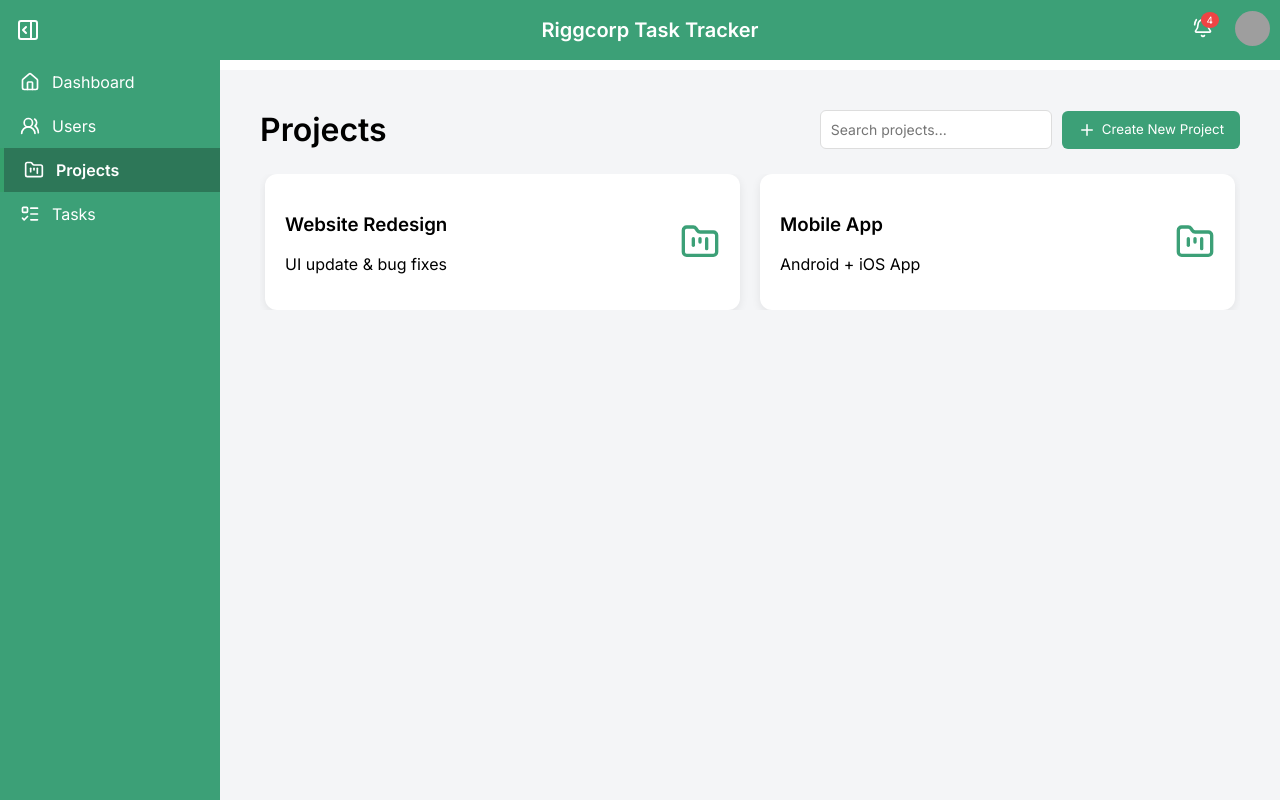
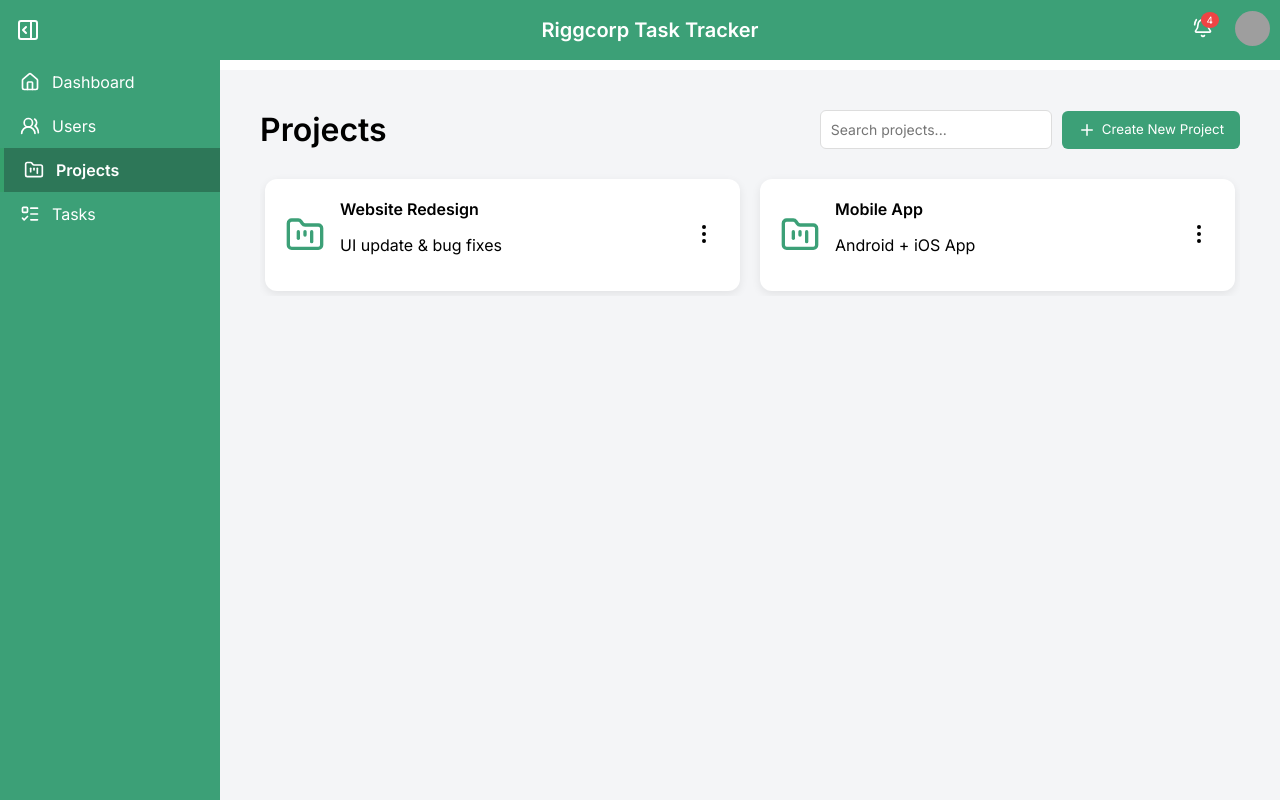
Before and after one commit to SajjadHossain0/Task-Tracker, a Vue app: page /projects in a window 1280 px wide. Built offline with nearby package versions, Linux system fonts and the light colour scheme; sample sign-in values are in the browser's storage; grey boxes are pictures that could not be loaded.

Commit message:
pull commit

```diff
--- a/src/pages/Projects.vue
+++ b/src/pages/Projects.vue
@@ -3,6 +3,8 @@ import { ref, computed } from "vue";
 import { Plus, FolderKanban } from "lucide-vue-next";
 import { useRouter } from "vue-router";
 import { X } from "lucide-vue-next"
+import { MoreVertical } from "lucide-vue-next";
+
 
 
 const router = useRouter();
@@ -45,6 +47,30 @@ function createProject() {
 function openProject(id) {
   router.push(`/projects/${id}`);
 }
+
+
+
+const openMenuId = ref(null);
+
+function toggleMenu(id) {
+  openMenuId.value = openMenuId.value === id ? null : id;
+}
+
+function viewProject(id) {
+  openMenuId.value = null;
+  router.push(`/projects/${id}`);
+}
+
+function editProject(project) {
+  openMenuId.value = null;
+  alert("Edit: " + project.name);
+}
+
+function deleteProject(id) {
+  openMenuId.value = null;
+  projects.value = projects.value.filter(p => p.id !== id);
+}
+
 </script>
 
 <template>
@@ -65,21 +91,6 @@ function openProject(id) {
       </div>
     </div>
 
-    <!-- PROJECT CARDS -->
-    <div class="card-grid">
-      <div class="card" v-for="p in filteredProjects" :key="p.id" @click="openProject(p.id)">
-        <div class="info">
-          <h3>{{ p.name }}</h3>
-          <p>{{ p.description }}</p>
-        </div>
-        <FolderKanban class="icon-big" />
-      </div>
-
-      <div v-if="filteredProjects.length === 0" class="empty-state">
-        No projects found.
-      </div>
-    </div>
-
     <!-- ADD PROJECT MODAL -->
 <div v-if="showModal" class="modal-bg" @click.self="showModal = false">
   <div class="modal">
@@ -89,12 +100,56 @@ function openProject(id) {
         <X class="icon" />
       </button>
     </div>
-        <input v-model="newProject.name" placeholder="Project Name" class="input" />
-        <textarea v-model="newProject.description" placeholder="Project Description" class="textarea"></textarea>
-        <button class="btn" @click="createProject">Create</button>
+
+    <input
+      v-model="newProject.name"
+      placeholder="Project Name"
+      class="input"
+    />
+
+    <textarea
+      v-model="newProject.description"
+      placeholder="Project Description"
+      class="textarea"
+    ></textarea>
+
+    <button class="btn full" @click="createProject">
+      Create
+    </button>
+  </div>
+</div>
+
+
+    <!-- PROJECT CARDS -->
+    <div class="card-grid">
+    <div class="card" v-for="p in filteredProjects" :key="p.id">
+
+  <!-- LEFT CONTENT -->
+  <div class="card-left" @click="openProject(p.id)">
+    <FolderKanban class="icon-big" />
+    <div class="info">
+      <h3>{{ p.name }}</h3>
+      <p>{{ p.description }}</p>
+    </div>
+  </div>
+
+<!-- RIGHT THREE DOTS -->
+<div class="card-right">
+  <button class="dots-btn" @click.stop="toggleMenu(p.id, $event)">
+    <MoreVertical />
+  </button>
+
+  <div v-if="openMenuId === p.id" class="dropdown" :style="dropdownStyle">
+    <div @click="viewProject(p.id)">View</div>
+    <div @click="editProject(p)">Edit</div>
+    <div class="danger" @click="deleteProject(p.id)">Delete</div>
+  </div>
+</div>
+
 </div>
 </div>
   </div>
+
 </template>
 
 <style scoped>
@@ -146,7 +201,7 @@ button{
   width: 18px;
   height: 18px;
 }
-.card-grid {
+/*.card-grid {
   display: grid;
   grid-template-columns: repeat(auto-fit, minmax(260px, 1fr));
   gap: 20px;
@@ -154,7 +209,17 @@ button{
   overflow-y: auto;
   padding-right: 5px;
   padding-left: 5px;
+}*/
+
+.card-grid {
+  display: grid;
+  grid-template-columns: repeat(auto-fit, minmax(260px, 1fr));
+  gap: 20px;
+  max-height: 500px;
+  overflow-y: auto;
+  padding: 5px;
 }
+
 .card {
   background: white;
   padding: 20px;
@@ -163,8 +228,29 @@ button{
   display: flex;
   justify-content: space-between;
   align-items: center;
+  cursor: default;
+  transition: 0.3s;
+  position: relative;
+}
+.info h3{
+  margin: 0;
+  font-size: 16px;
+
+}
+.card-left{
+  display:flex ;
+  align-items: center;
+  gap: 15px;
   cursor: pointer;
-  transition: 0.3s;
+}
+.card-right{
+  position: relative;
+}
+.dots-btn{
+  background: transparent;
+  border: none;
+  cursor: pointer;
+  padding: 4px;
 }
 .card:hover {
   transform: translateY(-4px);
@@ -174,7 +260,7 @@ button{
   height: 40px;
   color: #3ca077;
 }
-.modal-bg {
+/*.modal-bg {
   position: fixed;
   top: 0;
   left: 0;
@@ -191,7 +277,25 @@ button{
   width: 360px;
   border-radius: 10px;
 }
+*/
 
+.modal-bg {
+  position: fixed;
+  inset: 0; /* top, right, bottom, left = 0 */
+  background: rgba(0,0,0,0.4);
+  display: flex;
+  justify-content: center;
+  align-items: center;
+  z-index: 100; /* make sure above everything */
+  overflow-y: auto;
+}
+.modal {
+  background: white;
+  padding: 25px;
+  width: 360px;
+  max-width: 90%;
+  border-radius: 10px;
+}
 .modal-header {
   display: flex;
   justify-content: space-between;
@@ -222,4 +326,30 @@ button{
   color: #888;
   padding: 20px 20px;
 }
+
+/* DROPDOWN MENU */
+.dropdown {
+  position: absolute; /* card er relative parent er upor */
+  top: 100%;          /* button er niche */
+  right: 0;           /* right aligned */
+  background: white;
+  border-radius: 6px;
+  box-shadow: 0 6px 20px rgba(0,0,0,0.15);
+  width: 140px;
+  z-index: 50;
+}
+
+.dropdown div {
+  padding: 8px 12px;
+  cursor: pointer;
+  font-size: 14px;
+}
+
+.dropdown div:hover {
+  background: #f3f4f6;
+}
+
+.dropdown .danger {
+  color: #ef4444;
+}
 </style>
--- a/src/services/auth.js
+++ b/src/services/auth.js
@@ -20,7 +20,7 @@ export async function loginUser(username, password) {
             const errorData = await response.json();
             errorMessage = errorData.message || errorMessage;
         } catch (err) {
-            // ❗ backend empty response দিলে এখানে আসবে
+
         }
 
         throw new Error(errorMessage);
```
Lines whose indentation alone changed are shown as unchanged.
